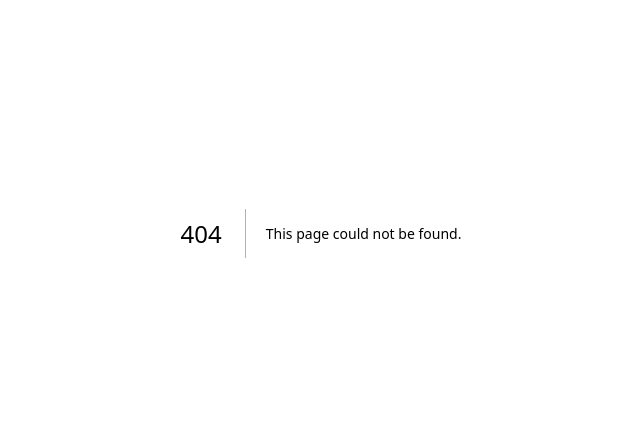
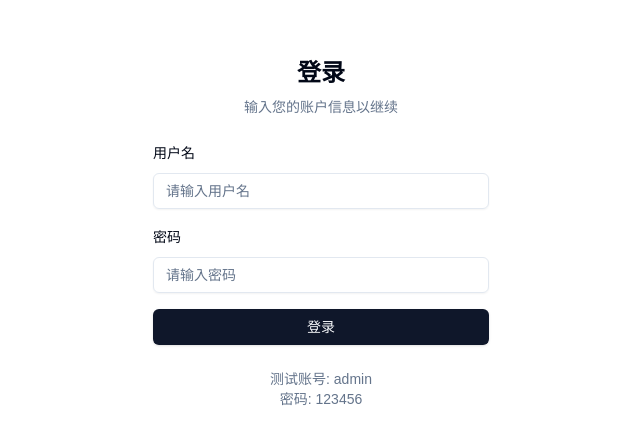
Before and after one commit to marvin-season/surf-novel, a Next.js app: page /login in a window 1280 px wide. Before the commit this address had no page. Shown: the part 167-610 px from the top of the page, without its empty margins (319-959 px from the left). Built offline with nearby package versions, Linux system fonts and the light colour scheme.

Commit message:
feat: login 页面

```diff
--- a/package.json
+++ b/package.json
@@ -13,6 +13,7 @@
     "@radix-ui/react-dialog": "^1.1.3",
     "@radix-ui/react-dropdown-menu": "^2.1.3",
     "@radix-ui/react-icons": "^1.3.2",
+    "@radix-ui/react-label": "^2.1.1",
     "@radix-ui/react-select": "^2.1.3",
     "@radix-ui/react-separator": "^1.1.1",
     "@radix-ui/react-slot": "^1.1.1",
--- /dev/null
+++ b/src/app/login/page.tsx
@@ -0,0 +1,80 @@
+"use client"
+
+import { useState } from "react"
+import { useRouter } from "next/navigation"
+import { Button } from "@/components/ui/button"
+import { Input } from "@/components/ui/input"
+import { Label } from "@/components/ui/label"
+import { Alert, AlertDescription } from "@/components/ui/alert"
+import { AlertCircle } from "lucide-react"
+
+export default function LoginPage() {
+  const router = useRouter()
+  const [username, setUsername] = useState("")
+  const [password, setPassword] = useState("")
+  const [error, setError] = useState("")
+
+  const handleSubmit = (e: React.FormEvent) => {
+    e.preventDefault()
+
+    // 简单的硬编码验证
+    if (username === "admin" && password === "123456") {
+      // 存储登录状态到 cookie，7天有效期
+      document.cookie = "isLoggedIn=true; path=/; max-age=604800"
+      // 跳转到主页
+      router.push("/notes")
+    } else {
+      setError("用户名或密码错误")
+    }
+  }
+
+  return (
+    <div className="h-screen w-screen flex items-center justify-center bg-background">
+      <div className="w-full max-w-sm space-y-6 p-6">
+        <div className="space-y-2 text-center">
+          <h1 className="text-2xl font-bold">登录</h1>
+          <p className="text-sm text-muted-foreground">
+            输入您的账户信息以继续
+          </p>
+        </div>
+
+        {error && (
+          <Alert variant="destructive">
+            <AlertCircle className="h-4 w-4" />
+            <AlertDescription>{error}</AlertDescription>
+          </Alert>
+        )}
+
+        <form onSubmit={handleSubmit} className="space-y-4">
+          <div className="space-y-2">
+            <Label htmlFor="username">用户名</Label>
+            <Input
+              id="username"
+              placeholder="请输入用户名"
+              value={username}
+              onChange={(e) => setUsername(e.target.value)}
+            />
+          </div>
+          <div className="space-y-2">
+            <Label htmlFor="password">密码</Label>
+            <Input
+              id="password"
+              type="password"
+              placeholder="请输入密码"
+              value={password}
+              onChange={(e) => setPassword(e.target.value)}
+            />
+          </div>
+          <Button type="submit" className="w-full">
+            登录
+          </Button>
+        </form>
+
+        <div className="text-sm text-muted-foreground text-center">
+          测试账号: admin<br />
+          密码: 123456
+        </div>
+      </div>
+    </div>
+  )
+}
--- a/src/app/page.tsx
+++ b/src/app/page.tsx
@@ -1,5 +1,14 @@
+import { cookies } from "next/headers"
 import { redirect } from "next/navigation"
 
 export default function Home() {
-  redirect("/notes")
+  // 检查登录状态
+  const isLoggedIn = cookies().get("isLoggedIn")?.value === "true"
+
+  // 根据登录状态重定向
+  if (isLoggedIn) {
+    redirect("/notes")
+  } else {
+    redirect("/login")
+  }
 }
--- /dev/null
+++ b/src/components/ui/alert.tsx
@@ -0,0 +1,59 @@
+import * as React from "react"
+import { cva, type VariantProps } from "class-variance-authority"
+
+import { cn } from "@/lib/utils"
+
+const alertVariants = cva(
+  "relative w-full rounded-lg border px-4 py-3 text-sm [&>svg+div]:translate-y-[-3px] [&>svg]:absolute [&>svg]:left-4 [&>svg]:top-4 [&>svg]:text-foreground [&>svg~*]:pl-7",
+  {
+    variants: {
+      variant: {
+        default: "bg-background text-foreground",
+        destructive:
+          "border-destructive/50 text-destructive dark:border-destructive [&>svg]:text-destructive",
+      },
+    },
+    defaultVariants: {
+      variant: "default",
+    },
+  }
+)
+
+const Alert = React.forwardRef<
+  HTMLDivElement,
+  React.HTMLAttributes<HTMLDivElement> & VariantProps<typeof alertVariants>
+>(({ className, variant, ...props }, ref) => (
+  <div
+    ref={ref}
+    role="alert"
+    className={cn(alertVariants({ variant }), className)}
+    {...props}
+  />
+))
+Alert.displayName = "Alert"
+
+const AlertTitle = React.forwardRef<
+  HTMLParagraphElement,
+  React.HTMLAttributes<HTMLHeadingElement>
+>(({ className, ...props }, ref) => (
+  <h5
+    ref={ref}
+    className={cn("mb-1 font-medium leading-none tracking-tight", className)}
+    {...props}
+  />
+))
+AlertTitle.displayName = "AlertTitle"
+
+const AlertDescription = React.forwardRef<
+  HTMLParagraphElement,
+  React.HTMLAttributes<HTMLParagraphElement>
+>(({ className, ...props }, ref) => (
+  <div
+    ref={ref}
+    className={cn("text-sm [&_p]:leading-relaxed", className)}
+    {...props}
+  />
+))
+AlertDescription.displayName = "AlertDescription"
+
+export { Alert, AlertTitle, AlertDescription }
--- /dev/null
+++ b/src/components/ui/input.tsx
@@ -0,0 +1,22 @@
+import * as React from "react"
+
+import { cn } from "@/lib/utils"
+
+const Input = React.forwardRef<HTMLInputElement, React.ComponentProps<"input">>(
+  ({ className, type, ...props }, ref) => {
+    return (
+      <input
+        type={type}
+        className={cn(
+          "flex h-9 w-full rounded-md border border-input bg-transparent px-3 py-1 text-base shadow-sm transition-colors file:border-0 file:bg-transparent file:text-sm file:font-medium file:text-foreground placeholder:text-muted-foreground focus-visible:outline-none focus-visible:ring-1 focus-visible:ring-ring disabled:cursor-not-allowed disabled:opacity-50 md:text-sm",
+          className
+        )}
+        ref={ref}
+        {...props}
+      />
+    )
+  }
+)
+Input.displayName = "Input"
+
+export { Input }
--- /dev/null
+++ b/src/components/ui/label.tsx
@@ -0,0 +1,26 @@
+"use client"
+
+import * as React from "react"
+import * as LabelPrimitive from "@radix-ui/react-label"
+import { cva, type VariantProps } from "class-variance-authority"
+
+import { cn } from "@/lib/utils"
+
+const labelVariants = cva(
+  "text-sm font-medium leading-none peer-disabled:cursor-not-allowed peer-disabled:opacity-70"
+)
+
+const Label = React.forwardRef<
+  React.ElementRef<typeof LabelPrimitive.Root>,
+  React.ComponentPropsWithoutRef<typeof LabelPrimitive.Root> &
+    VariantProps<typeof labelVariants>
+>(({ className, ...props }, ref) => (
+  <LabelPrimitive.Root
+    ref={ref}
+    className={cn(labelVariants(), className)}
+    {...props}
+  />
+))
+Label.displayName = LabelPrimitive.Root.displayName
+
+export { Label }
```
Also changed, not shown: src/middleware.ts (added, +32 -0 lines), 1 other file (tests, documents, lock files or other folders).
